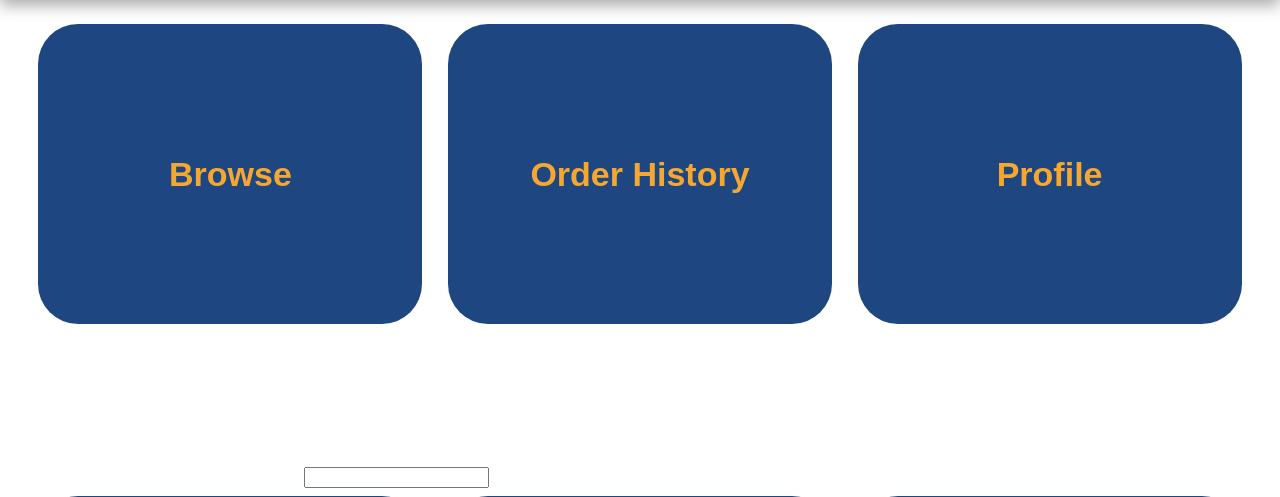
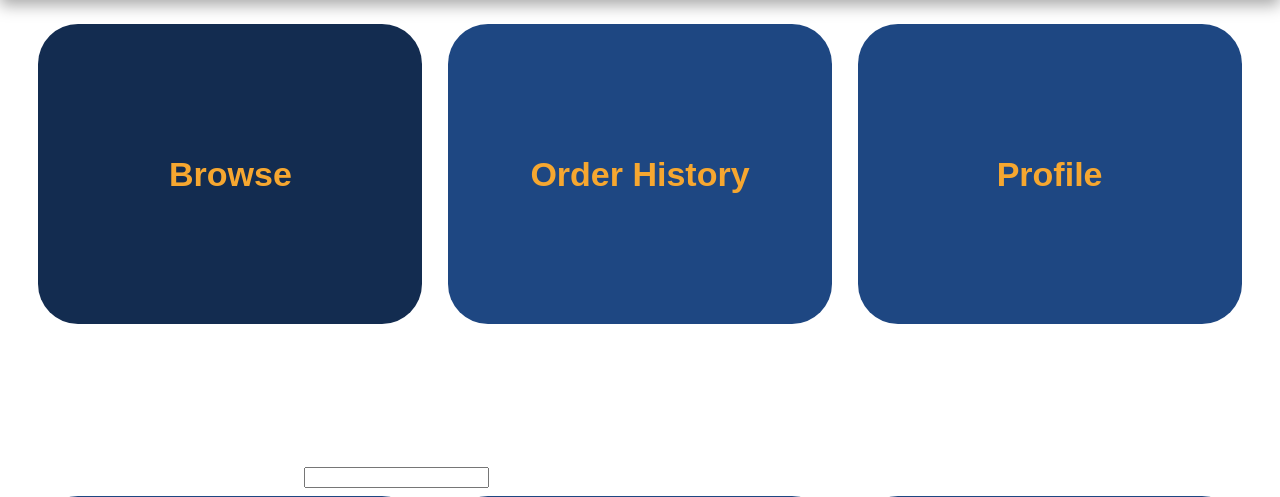
Before and after one commit to Gowtham1Moorthy/python-fullstack, a Django app: page / in a window 1280 px wide, with the pointer over the restyled element. Shown: the part 74-571 px from the top of the page. Run offline with Django 4.2, Linux system fonts and the light colour scheme; data comes from the database, SQL or seed files in the repository.

Commit message:
hover effects

```diff
--- a/LPSApp/static/css/index.css
+++ b/LPSApp/static/css/index.css
@@ -12,6 +12,10 @@
     align-items: center;
     background-color: var(--primary);
     margin: 10px 0;
+}
+
+.card:hover, .lottoCard:hover{
+    background-color: var(--primary-dark);
 }
 
 .cards a, .lottoCards a{
```
